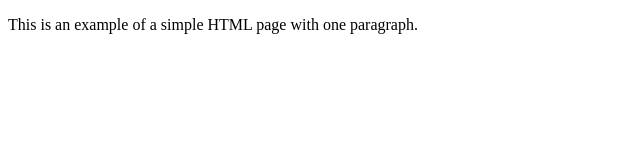
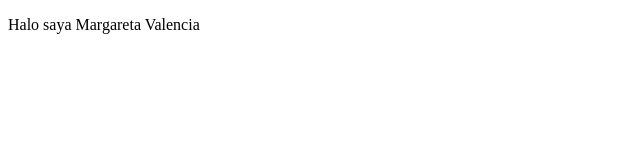
Before and after one commit to margaretavalen/webdas, a plain HTML site: page minggu_1/git.html in a window 1280 px wide. Shown: the whole page, without its empty margins (0-640 px from the left). Drawn offline with Linux system fonts and the light colour scheme.

Commit message:
Update git.html

```diff
--- a/minggu_1/git.html
+++ b/minggu_1/git.html
@@ -1,9 +1,9 @@
 <!DOCTYPE html>
 <html>
     <head>
-        <title>Example</title>
+        <title>BIODATA DIRI</title>
     </head>
     <body>
-        <p>This is an example of a simple HTML page with one paragraph.</p>
+        <p>Halo saya Margareta Valencia</p>
     </body>
 </html>
```
